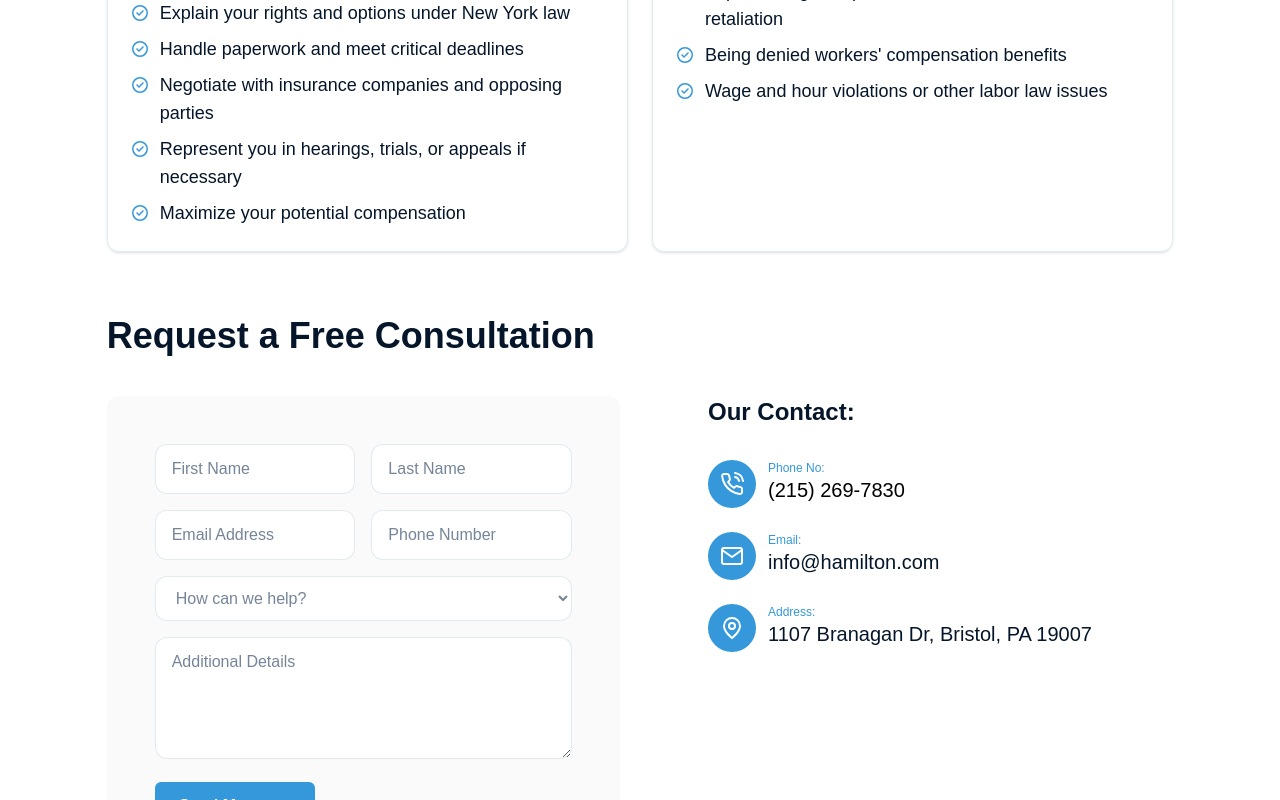
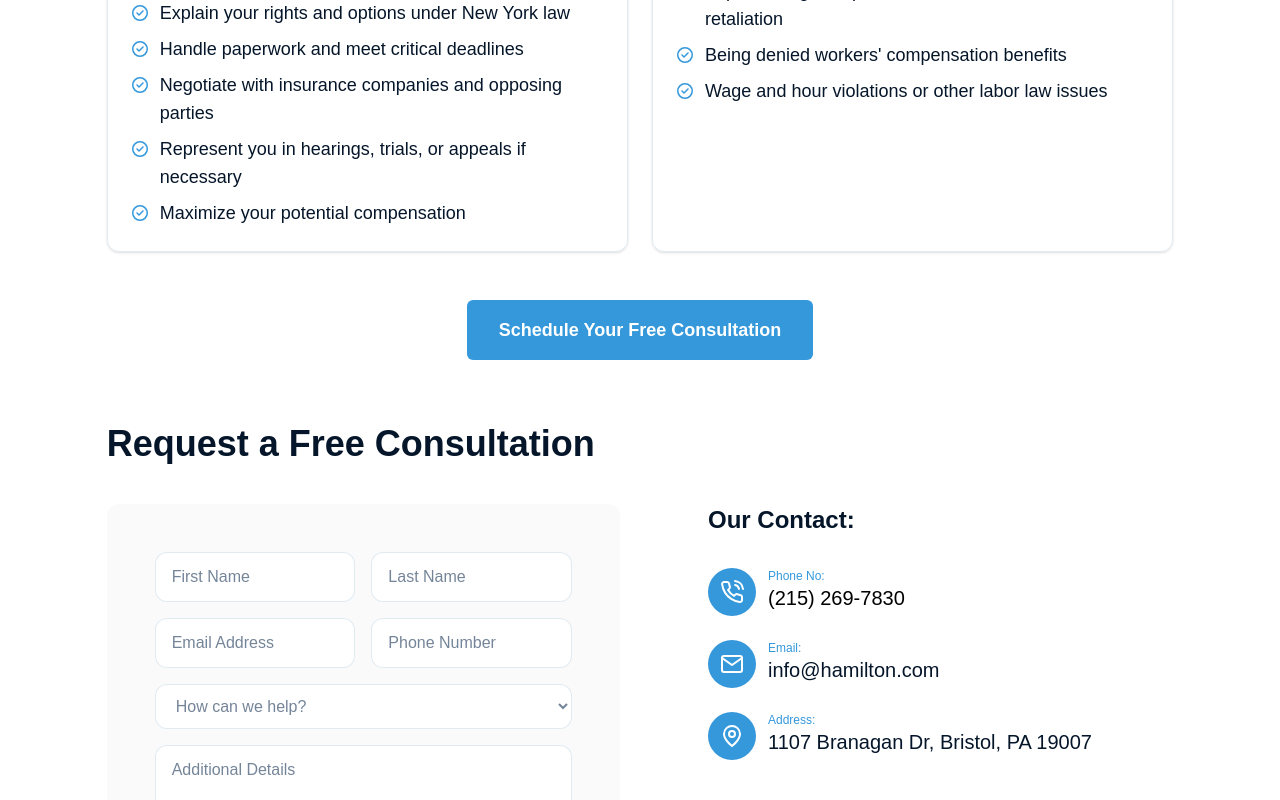
Before and after one commit to apera-softwares/NY-Legal-Resource-Center, a Next.js app: page / in a window 1280 px wide. Shown: the part 8001-8801 px from the top of the page. Built offline with nearby package versions, Linux system fonts and the light colour scheme.

Commit message:
compare and incorporate consult with attorney  section  new changes

```diff
--- a/src/components/ConsultWithAttorney.tsx
+++ b/src/components/ConsultWithAttorney.tsx
@@ -1,32 +1,36 @@
-"use client"
-import React, { useState } from 'react';
-import {  FaChevronDown } from 'react-icons/fa';
+"use client";
+import React, { useState } from "react";
+import { FaChevronDown } from "react-icons/fa";
 import { FaRegCircleCheck } from "react-icons/fa6";
 
 const pointsLeft = [
-  'Evaluate the specific details of your case',
-  'Explain your rights and options under New York law',
-  'Handle paperwork and meet critical deadlines',
-  'Negotiate with insurance companies and opposing parties',
-  'Represent you in hearings, trials, or appeals if necessary',
-  'Maximize your potential compensation',
+  "Evaluate the specific details of your case",
+  "Explain your rights and options under New York law",
+  "Handle paperwork and meet critical deadlines",
+  "Negotiate with insurance companies and opposing parties",
+  "Represent you in hearings, trials, or appeals if necessary",
+  "Maximize your potential compensation",
 ];
 
 const pointsRight = [
-  'An auto accident resulting in significant injury or property damage',
-  'A workplace injury or occupational illness',
-  'Experiencing workplace discrimination, harassment, or retaliation',
+  "An auto accident resulting in significant injury or property damage",
+  "A workplace injury or occupational illness",
+  "Experiencing workplace discrimination, harassment, or retaliation",
   "Being denied workers' compensation benefits",
-  'Wage and hour violations or other labor law issues',
+  "Wage and hour violations or other labor law issues",
 ];
 
 const ConsultWithAttorney = () => {
   const [showLeft, setShowLeft] = useState(true);
   const [showRight, setShowRight] = useState(true);
 
+  const handleCalendlyClick = () => {
+    window.open("https://calendly.com/smartinstallersnyc", "_blank");
+  };
+
   return (
-    <section id="consultation" className=" pt-24 pb-16 bg-white">
-      <div className="lg:max-w-5/6 max-w-5xl mx-auto px-4 sm:px-6 lg:px-0 ">
+    <section id="consultation" className="w-full pt-24 pb-16 bg-white">
+      <div className="w-full lg:max-w-5/6  mx-auto px-4 sm:px-6 lg:px-0 ">
         <div className="flex flex-col items-center  mb-14 ">
           <button className="px-4 py-2 font-bold text-xs text-center text-primary border-2 border-primary  rounded-full">
             Get Free Consultation
@@ -116,6 +120,16 @@ const ConsultWithAttorney = () => {
             )}
           </div>
         </div>
+
+        {/* CALENDLY BUTTON */}
+        <div className="flex justify-center mt-12">
+          <button
+            onClick={handleCalendlyClick}
+            className="bg-primary text-white px-8 py-4 rounded-md font-bold text-lg hover:bg-[#2983c0] transition-colors duration-300 cursor-pointer"
+          >
+            Schedule Your Free Consultation
+          </button>
+        </div>
       </div>
     </section>
   );
```
